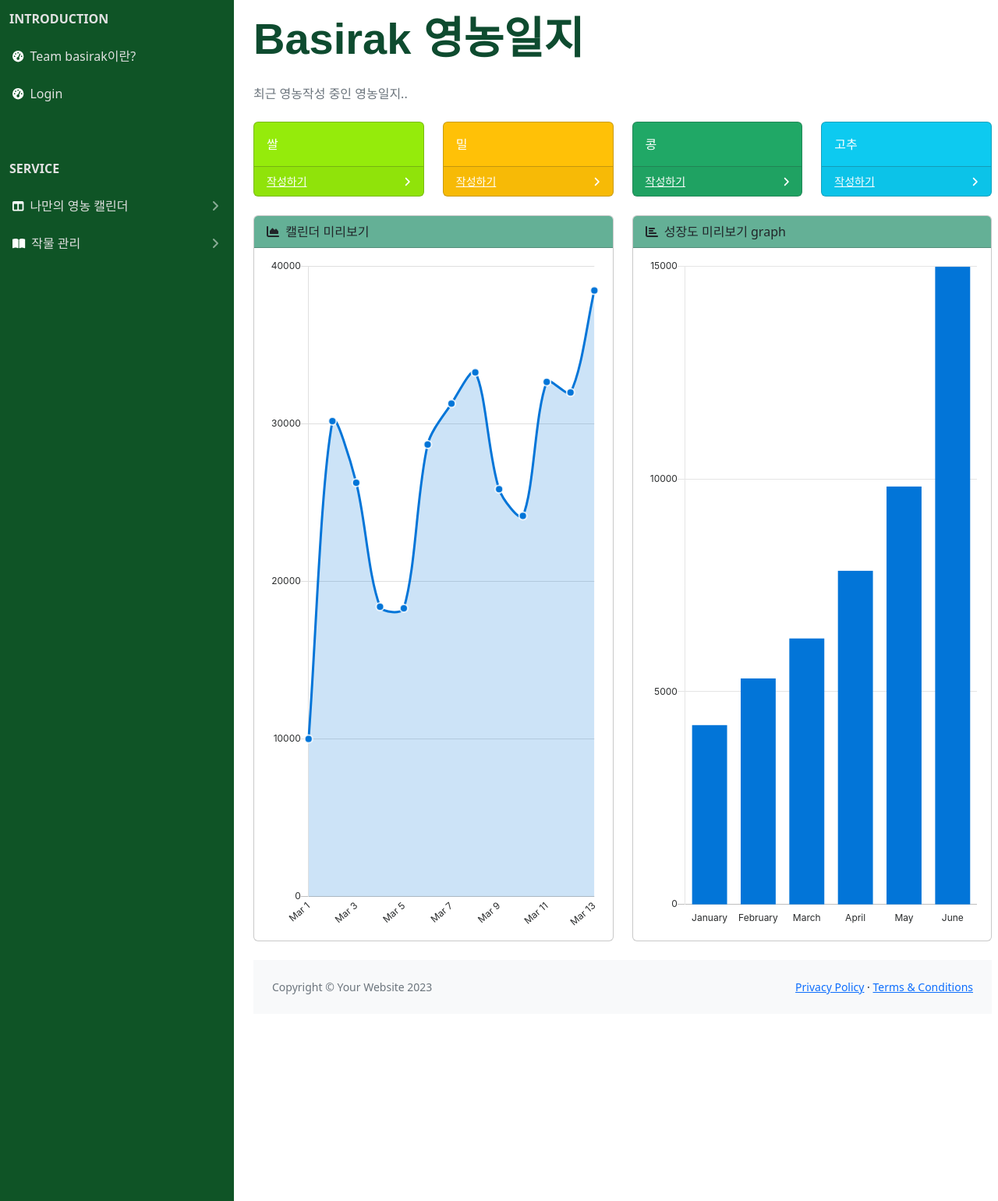
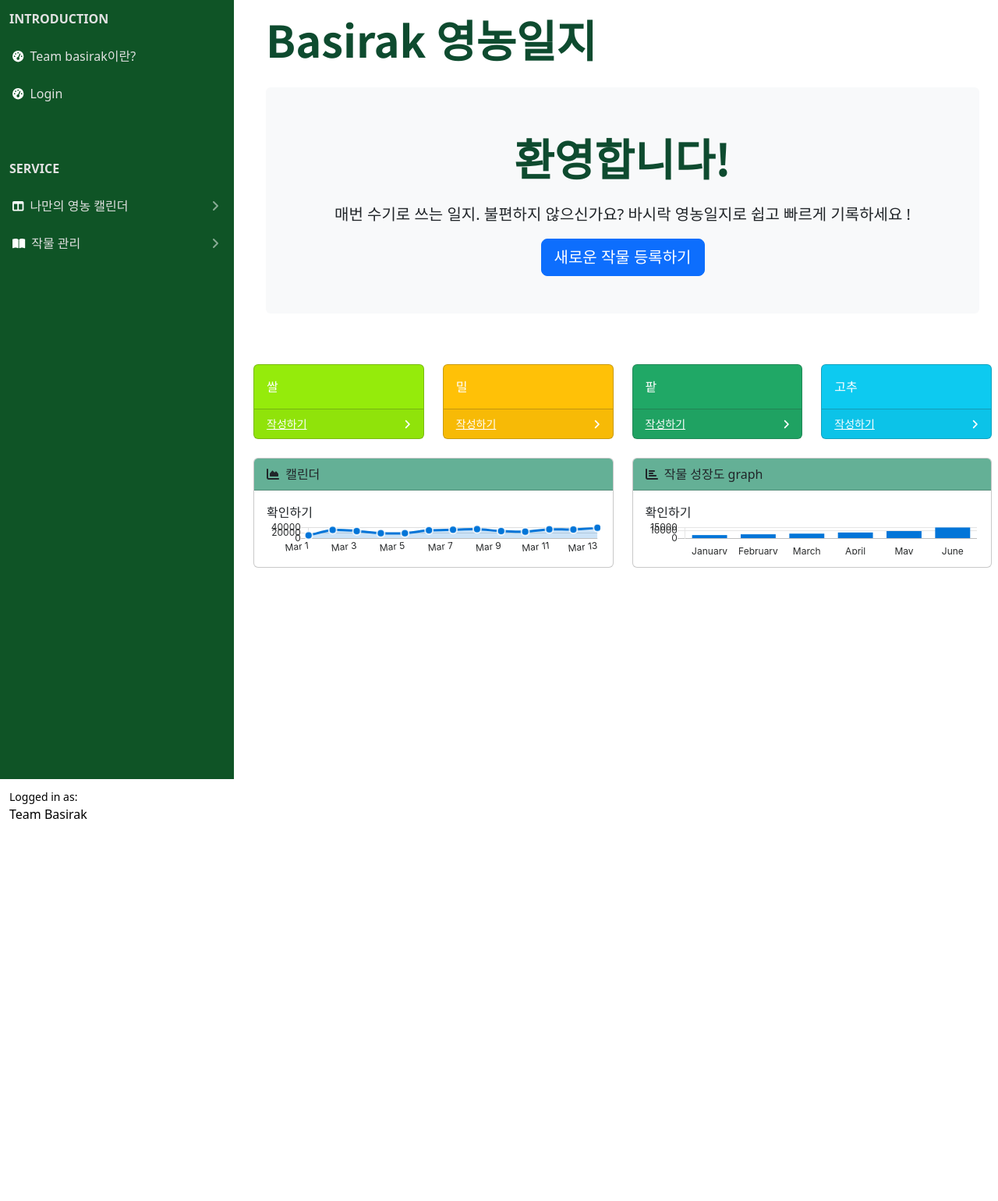
Before and after one commit to shjeon0304/AGMO, a Django app: page / in a window 1280 px wide. Shown: the part 56-1596 px from the top of the page at 78% size. After the commit the page ends 1106 px from the top, so only its background shows below. Run offline with Django 5.2, Linux system fonts and the light colour scheme; some libraries are stand-ins or nearby versions; some web fonts are replaced.

Commit message:
Add files via upload

```diff
--- a/homeapp/templates/index.html
+++ b/homeapp/templates/index.html
@@ -12,6 +12,7 @@
         <link rel="preconnect" href="https://fonts.gstatic.com" crossorigin>
         <link href="https://fonts.googleapis.com/css2?family=Dokdo&family=Gugi&family=Song+Myung&display=swap" rel="stylesheet">
         <link href="https://fonts.googleapis.com/css2?family=Dokdo&family=Song+Myung&display=swap" rel="stylesheet">
+        <link href="https://fonts.googleapis.com/css2?family=Noto+Sans+KR:wght@100..900&display=swap" rel="stylesheet">
         <link href="https://fonts.googleapis.com/css?family=Lobster&subset=latin,latin-ext" rel="stylesheet" type="text/css">
         <link href="https://cdn.jsdelivr.net/npm/simple-datatables@7.1.2/dist/style.min.css" rel="stylesheet" />
         <link href="{%static 'css/styles.css'%}" rel="stylesheet" />
@@ -59,11 +60,11 @@
                             </a>
                             <div class="sb-sidenav-menu-heading">Service</div>
                             <a class="nav-link collapsed" href="#" data-bs-toggle="collapse" data-bs-target="#collapseLayouts" aria-expanded="false" aria-controls="collapseLayouts">
-                                <div class="sb-nav-link-icon"><i class="fas fa-columns"></i></div>
+                                <div class="sb-nav-link-icon" href="{% url 'calender' %}"><i class="fas fa-columns"></i></div>
                                 나만의 영농 캘린더
                                 <div class="sb-sidenav-collapse-arrow"><i class="fas fa-angle-down"></i></div>
                             </a>
-                            <a class="nav-link collapsed" href="{% url 'growth' %}" data-bs-toggle="collapse" data-bs-target="#collapsePages" aria-expanded="false" aria-controls="collapsePages">
+                            <a class="nav-link collapsed" href="growth.html" data-bs-toggle="collapse" data-bs-target="#collapsePages" aria-expanded="false" aria-controls="collapsePages">
                                 <div class="sb-nav-link-icon"><i class="fas fa-book-open"></i></div>
                                 작물 관리
                                 <div class="sb-sidenav-collapse-arrow"><i class="fas fa-angle-down"></i></div>
@@ -91,12 +92,22 @@
                 </nav>
             </div>
             <div id="layoutSidenav_content">
+                <header class="py-0">
+                    <div class="container-fluid px-3">
+                        <h1 class="mt-0">Basirak 영농일지</h1>
+                        <ol class="breadcrumb mb-1"></ol>
+                    </div>
+                    <div class="container px-3">
+                        <div class="p-4 p-lg-40 bg-light rounded-2 text-center">
+                            <div class="m-4 m-lg-10">
+                                <h1 class="display-25 fw-bold">환영합니다!</h1>
+                                <p class="fs-5">매번 수기로 쓰는 일지. 불편하지 않으신가요? 바시락 영농일지로 쉽고 빠르게 기록하세요 !</p>
+                                <a class="btn btn-primary btn-lg" href="#!">새로운 작물 등록하기</a>
+                            </div>
+                        </div>
+                    </div>
+                </header>
                 <main>
-                    <div class="container-fluid px-0">
-                        <h1 class="mt-0">Basirak 영농일지</h1>
-                        <ol class="breadcrumb mb-4">
-                            <li class="breadcrumb-item active">최근 영농작성 중인 영농일지..</li>
-                        </ol>
                         <div class="row">
                             <div class="col-xl-3 col-md-6">
                                 <div class="card bg-primary text-white mb-4">
@@ -118,7 +129,7 @@
                             </div>
                             <div class="col-xl-3 col-md-6">
                                 <div class="card bg-success text-white mb-4">
-                                    <div class="card-body">콩</div>
+                                    <div class="card-body">팥</div>
                                     <div class="card-footer d-flex align-items-center justify-content-between">
                                         <a class="small text-white stretched-link" href="{% url 'create' %}">작성하기</a>
                                         <div class="small text-white"><i class="fas fa-angle-right"></i></div>
@@ -141,9 +152,9 @@
                                     <div class="card-header">
                                         <i class="fas fa-chart-area me-1"></i>
                                         <a class="small text-white stretched-link" href="{% url 'calender' %}"></a>
-                                        캘린더 미리보기
+                                        캘린더
                                     </div>
-                                    <div class="card-body"><canvas id="myAreaChart" width="100%" height="200"></canvas></div>
+                                    <div class="card-body">확인하기<canvas id="myAreaChart" width="100%" height="10"></canvas></div>
                                 </div>
                             </div>
                             <div class="col-xl-6">
@@ -151,26 +162,14 @@
                                     <div class="card-header">
                                         <i class="fas fa-chart-bar me-1"></i>
                                         <a class="small text-white stretched-link" href="{% url 'growth'%}"></a>
-                                        성장도 미리보기 graph
+                                        작물 성장도 graph
                                     </div>
-                                    <div class="card-body"><canvas id="myBarChart" width="100%" height="200"></canvas></div>
+                                    <div class="card-body">확인하기<canvas id="myBarChart" width="100%" height="10"></canvas></div>
                                 </div>
                             </div>
                         </div>
                     </div>
                 </main>
-                <footer class="py-4 bg-light mt-auto">
-                    <div class="container-fluid px-4">
-                        <div class="d-flex align-items-center justify-content-between small">
-                            <div class="text-muted">Copyright &copy; Your Website 2023</div>
-                            <div>
-                                <a href="#">Privacy Policy</a>
-                                &middot;
-                                <a href="#">Terms &amp; Conditions</a>
-                            </div>
-                        </div>
-                    </div>
-                </footer>
             </div>
         </div>
         <script src="https://cdn.jsdelivr.net/npm/bootstrap@5.2.3/dist/js/bootstrap.bundle.min.js" crossorigin="anonymous"></script>
```
